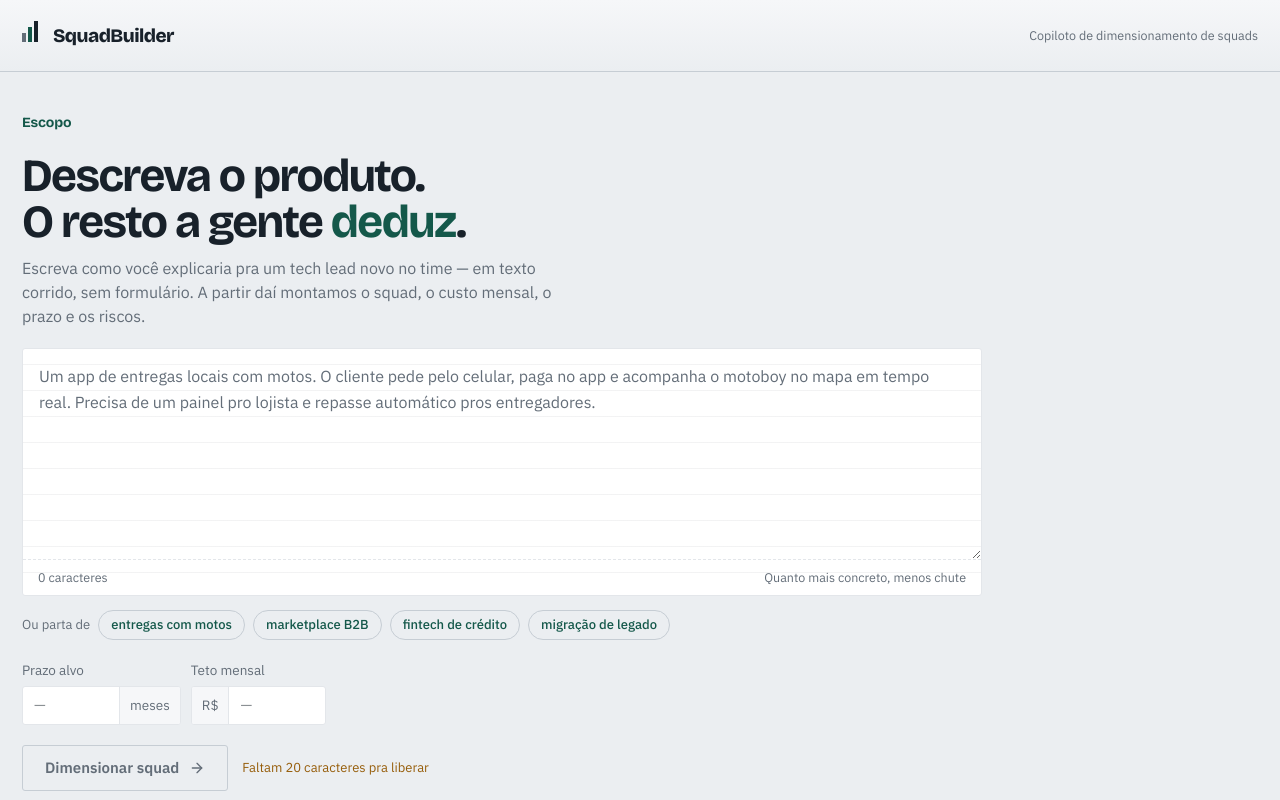
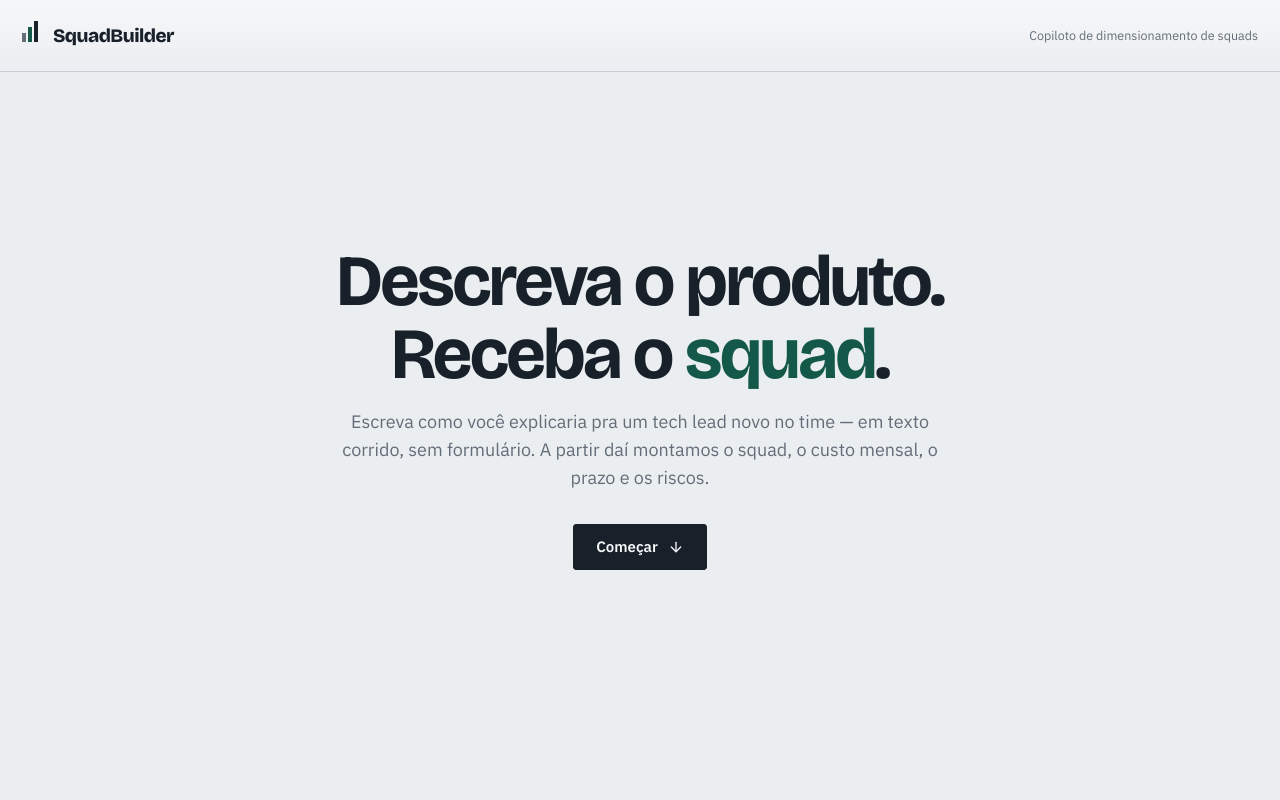
Before and after one commit to miguelquintanilhapy/squad-builder, a Next.js app: page / in a window 1280 px wide. Shown: the top 800 px of the page. Built offline with nearby package versions, Linux system fonts and the light colour scheme.

Commit message:
style: reformulando frase de impacto e centralizando titulo

```diff
--- a/src/components/SquadBuilderApp.tsx
+++ b/src/components/SquadBuilderApp.tsx
@@ -1,7 +1,7 @@
 'use client'
 
-import { useState } from 'react'
-import { AlertCircle, ArrowRight } from 'lucide-react'
+import { useRef, useState } from 'react'
+import { AlertCircle, ArrowDown, ArrowRight } from 'lucide-react'
 import { NegotiationTurn, ProjectInput, Scenario, ScopeAnalysis } from '@/types'
 import { BrandMark } from '@/components/BrandMark'
 import { ScopeField, MIN_SCOPE_CHARS } from '@/components/ScopeField'
@@ -31,6 +31,7 @@ async function parseJsonOrThrow(response: Response) {
 }
 
 export function SquadBuilderApp() {
+  const scopeFormRef = useRef<HTMLDivElement>(null)
   const [input, setInput] = useState<ProjectInput>(INITIAL_INPUT)
   const [scopeAnalysis, setScopeAnalysis] = useState<ScopeAnalysis | null>(null)
   const [scenario, setScenario] = useState<Scenario | null>(null)
@@ -148,6 +149,10 @@ export function SquadBuilderApp() {
   const charCount = input.description.trim().length
   const missingChars = MIN_SCOPE_CHARS - charCount
 
+  function scrollToScopeForm() {
+    scopeFormRef.current?.scrollIntoView({ behavior: 'smooth', block: 'start' })
+  }
+
   return (
     <div className="flex min-h-screen flex-col bg-paper text-ink-2">
       <header className="app-header border-b border-rule">
@@ -163,20 +168,32 @@ export function SquadBuilderApp() {
       </header>
 
       <main className="flex-1">
-        <section className="wrap py-8 sm:py-10">
+        {/* Primeira coisa que a pessoa vê: frase de impacto centralizada, não o formulário direto
+            — abrir já em campo de texto/inputs lia como pouco profissional. min-h-screen (mais a
+            altura do header) garante que nada da seção de escopo apareça sem rolar ou clicar. */}
+        <section className="wrap flex min-h-[calc(100vh-72px)] flex-col items-center justify-center pt-10 pb-24 text-center">
+          <h1 className="max-w-[18ch] font-display text-[clamp(40px,7vw,72px)] font-bold leading-[1.02] tracking-[-0.035em] text-ink">
+            Descreva o produto.
+            <br />Receba o <span className="text-petrol">squad</span>.
+          </h1>
+          <p className="mt-4 max-w-[56ch] text-lg text-ink-2">
+            Escreva como você explicaria pra um tech lead novo no time — em texto corrido, sem
+            formulário. A partir daí montamos o squad, o custo mensal, o prazo e os riscos.
+          </p>
+          <div className="mt-8">
+            <PrimaryButton onClick={scrollToScopeForm} type="button">
+              Começar
+              <ArrowDown className="size-4" />
+            </PrimaryButton>
+          </div>
+        </section>
+
+        <section ref={scopeFormRef} className="wrap border-t border-rule py-8 sm:py-10">
           {/* Mais largo que os 760px originais (fechava demais frente ao container de 1680px das
               outras seções — ver revisão externa 1.14), mas sem ir pra largura total: textarea e
               inputs não têm a mesma justificativa de tabela/gráfico pra ocupar a tela inteira. */}
           <div className="max-w-[960px]">
             <Eyebrow>Escopo</Eyebrow>
-            <h1 className="font-display text-[clamp(30px,4.6vw,46px)] font-bold leading-[1.02] tracking-[-0.035em] text-ink">
-              Descreva o produto.
-              <br />O resto a gente <span className="text-petrol">deduz</span>.
-            </h1>
-            <p className="mt-2.5 max-w-[56ch] text-base text-ink-2">
-              Escreva como você explicaria pra um tech lead novo no time — em texto corrido, sem
-              formulário. A partir daí montamos o squad, o custo mensal, o prazo e os riscos.
-            </p>
 
             {error && (
               <div className="mt-5 flex items-center justify-between gap-3.5 rounded-[3px] border border-rust/30 bg-rust/5 px-4 py-3 text-sm text-rust">
```
